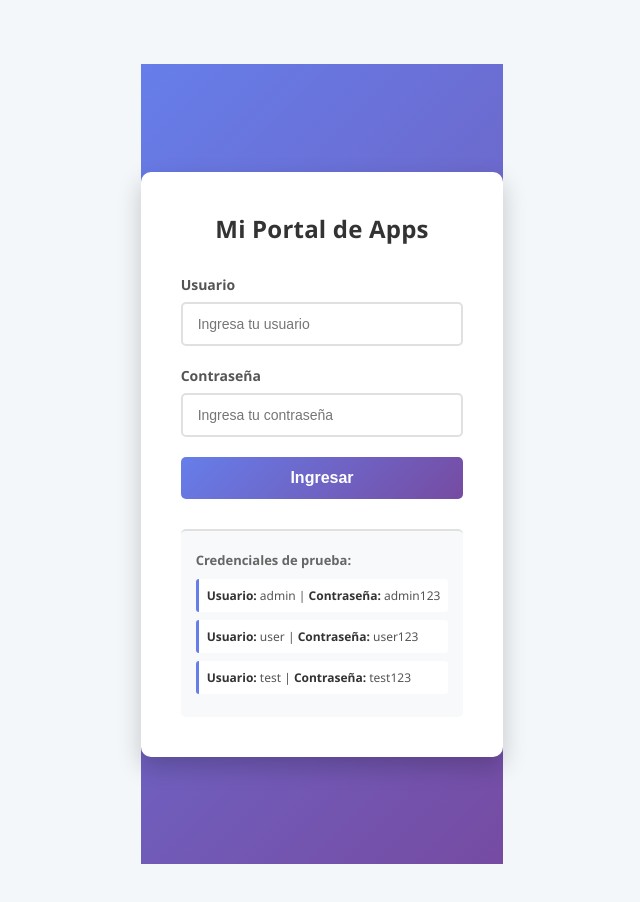
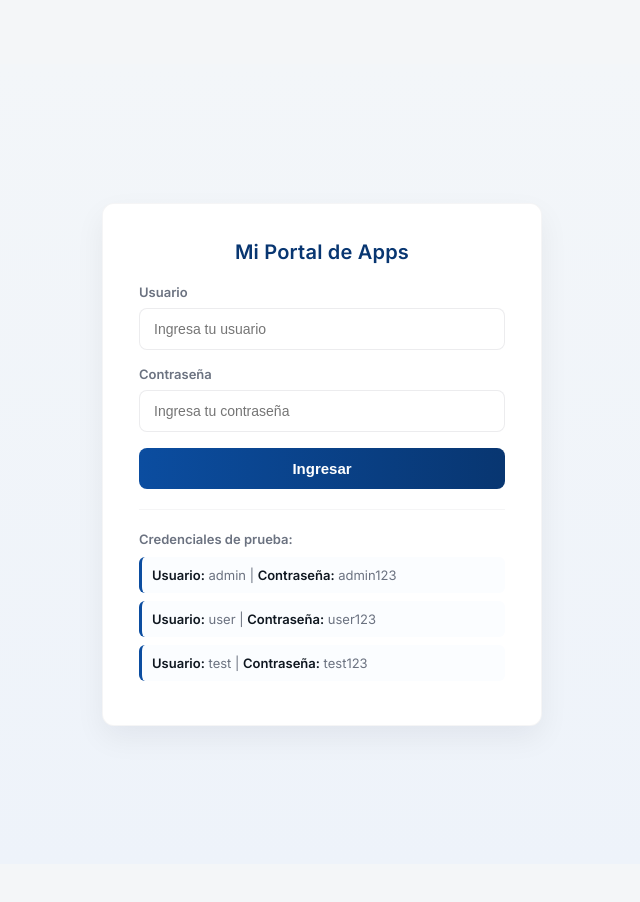
Before and after one commit to Ryuran1375/APP_Clima, a React (Create React App) app: page / in a window 1280 px wide. Shown: the top 902 px of the page, without its empty margins (318-958 px from the left). Built offline with nearby package versions, Linux system fonts and the light colour scheme.

Commit message:
Corrección de CSS y menu

```diff
--- a/src/App.css
+++ b/src/App.css
@@ -33,17 +33,18 @@ img, video, iframe {
 }
 
 :root{
-  --bg: #f4f7f9;
+  /* Paleta formal y profesional */
+  --bg: #f4f6f8;
   --container-bg: #ffffff;
-  --card-bg: #eaf6ff;
-  --text: #333;
-  --muted: #555;
-  --primary: #1a73e8;
-  --primary-700: #0d47a1;
-  --accent-soft: #bbdefb;
-  --danger: #d32f2f;
-  --danger-bg: #ffebee;
-  --card-shadow: rgba(0,0,0,0.08);
+  --card-bg: #fbfdff;
+  --text: #0f1720;
+  --muted: #6b7280;
+  --primary: #0b4da0;
+  --primary-700: #083671;
+  --accent-soft: #e6eefb;
+  --danger: #b91c1c;
+  --danger-bg: #fff1f2;
+  --card-shadow: rgba(15,23,42,0.06);
   --safe-top: env(safe-area-inset-top, 0px);
   --safe-right: env(safe-area-inset-right, 0px);
   --safe-bottom: env(safe-area-inset-bottom, 0px);
@@ -65,15 +66,12 @@ body.dark{
 }
 
 body {
-  font-family: 'Segoe UI', Tahoma, Geneva, Verdana, sans-serif;
+  font-family: 'Inter', 'Segoe UI', Tahoma, Geneva, Verdana, sans-serif;
   background-color: var(--bg);
   color: var(--text);
-  display: flex;
-  justify-content: center;
-  align-items: flex-start;
+  display: block; /* desktop-friendly layout */
   min-height: 100vh;
-  /* Use safe-area insets so content doesn't get cut off on curved/notch screens */
-  padding: calc(30px + var(--safe-top)) calc(10px + var(--safe-right)) calc(30px + var(--safe-bottom)) calc(10px + var(--safe-left));
+  padding: calc(20px + var(--safe-top)) calc(40px + var(--safe-right)) calc(20px + var(--safe-bottom)) calc(40px + var(--safe-left));
 }
 
 /* Prevent horizontal scrolling on some Android browsers where elements may overflow */
@@ -86,25 +84,25 @@ html, body {
 .container {
   background-color: var(--container-bg);
   border-radius: 12px;
-  box-shadow: 0 10px 30px var(--card-shadow);
-  padding: 30px;
-  /* Ensure container respects safe-area insets and never exceeds viewport width */
-  width: calc(100% - (var(--safe-left) + var(--safe-right) + 24px));
-  max-width: 450px;
-  margin: 0 calc(12px + var(--safe-left));
-  text-align: center;
+  box-shadow: 0 8px 28px var(--card-shadow);
+  padding: 28px;
+  width: 100%;
+  max-width: 1200px; /* ancho adecuado para PC */
+  margin: 24px auto;
+  text-align: left; /* alineado a la izquierda en escritorio */
 }
 
 h1 {
-  font-size: 1.5rem;
-  color: var(--primary); /* Azul primario */
+  font-size: 1.6rem;
+  color: var(--primary);
   margin-bottom: 20px;
+  font-weight: 700;
 }
 
 /* 3. Componente Header (Búsqueda) */
 .app-header {
-  padding-bottom: 20px;
-  border-bottom: 1px solid rgba(0,0,0,0.06);
+  padding-bottom: 18px;
+  border-bottom: 1px solid rgba(15,23,42,0.06);
   margin-bottom: 20px;
 }
 
@@ -122,11 +120,11 @@ h1 {
 
 .app-header input {
   flex-grow: 1;
-  padding: 10px;
-  border: 1px solid rgba(0,0,0,0.12);
+  padding: 10px 12px;
+  border: 1px solid rgba(15,23,42,0.08);
   border-radius: 8px;
   font-size: 1rem;
-  transition: border-color 0.3s, background-color 0.2s;
+  transition: border-color 0.18s, box-shadow 0.18s;
   background-color: transparent;
   color: var(--text);
 }
@@ -139,12 +137,12 @@ h1 {
 .app-header button {
   background-color: var(--primary);
   color: white;
-  padding: 10px 15px;
+  padding: 10px 14px;
   border: none;
   border-radius: 8px;
   cursor: pointer;
-  font-weight: bold;
-  transition: background-color 0.3s, transform 0.12s;
+  font-weight: 700;
+  transition: background-color 0.12s, transform 0.12s;
 }
 
 .app-header button:hover {
@@ -175,7 +173,7 @@ h1 {
   padding: 10px;
   border-radius: 8px;
   margin: 20px 0;
-  font-weight: 500;
+  font-weight: 600;
 }
 
 p {
@@ -199,11 +197,11 @@ p {
 
 /* 6. Componente WeatherItem (La tarjeta principal de datos) */
 .weather-item-card {
-  background-color: var(--card-bg);
+  background-color: var(--container-bg);
   border-radius: 10px;
-  padding: 20px;
-  text-align: center;
-  box-shadow: 0 4px 10px var(--card-shadow);
+  padding: 22px;
+  text-align: left;
+  box-shadow: 0 8px 22px var(--card-shadow);
 }
 
 .weather-item-card h2 {
@@ -225,8 +223,8 @@ p {
 }
 
   .temperature {
-  font-size: 3.5rem;
-  font-weight: 300;
+  font-size: 3.2rem;
+  font-weight: 400;
   color: var(--text);
   margin-left: 10px;
 }
--- a/src/styles/AppHeader.css
+++ b/src/styles/AppHeader.css
@@ -1,44 +1,45 @@
-/* App Header Styles */
+/* App Header Styles - Formal */
 .app-header {
-  background: linear-gradient(135deg, #667eea 0%, #764ba2 100%);
+  background: linear-gradient(90deg, rgba(11,77,160,0.95) 0%, rgba(8,54,113,0.95) 100%);
   color: white;
-  padding: 15px 20px;
+  padding: 14px 22px;
   display: flex;
   align-items: center;
-  gap: 20px;
-  box-shadow: 0 2px 10px rgba(0, 0, 0, 0.1);
-  margin-bottom: 20px;
+  gap: 18px;
+  box-shadow: 0 6px 20px rgba(15,23,42,0.08);
+  margin-bottom: 22px;
 }
 
 .back-button {
-  padding: 8px 16px;
-  background-color: rgba(255, 255, 255, 0.2);
+  padding: 8px 14px;
+  background-color: rgba(255,255,255,0.08);
   color: white;
-  border: 2px solid white;
-  border-radius: 5px;
+  border: 1px solid rgba(255,255,255,0.12);
+  border-radius: 8px;
   cursor: pointer;
-  font-weight: 600;
-  transition: all 0.3s ease;
-  font-size: 14px;
+  font-weight: 700;
+  transition: transform 0.12s ease, background-color 0.12s ease;
+  font-size: 13px;
   white-space: nowrap;
 }
 
 .back-button:hover {
-  background-color: rgba(255, 255, 255, 0.3);
-  transform: translateX(-2px);
+  background-color: rgba(255,255,255,0.12);
+  transform: translateX(-4px);
 }
 
 .app-name {
   margin: 0;
-  font-size: 24px;
-  font-weight: bold;
+  font-size: 20px;
+  font-weight: 700;
   flex-grow: 1;
+  color: #fff;
 }
 
 .user-label {
-  font-size: 14px;
-  opacity: 0.9;
-  background-color: rgba(255, 255, 255, 0.2);
-  padding: 5px 12px;
-  border-radius: 20px;
+  font-size: 13px;
+  opacity: 0.95;
+  background-color: rgba(255,255,255,0.08);
+  padding: 6px 12px;
+  border-radius: 999px;
 }
--- a/src/styles/Login.css
+++ b/src/styles/Login.css
@@ -1,33 +1,35 @@
-/* Login Styles */
+/* Login Styles - Formal Desktop */
 .login-container {
   display: flex;
   justify-content: center;
   align-items: center;
   min-height: 100vh;
-  background: linear-gradient(135deg, #667eea 0%, #764ba2 100%);
-  font-family: 'Segoe UI', Tahoma, Geneva, Verdana, sans-serif;
+  background: linear-gradient(180deg, #f3f6f9 0%, #eef3fa 100%);
+  font-family: 'Inter', 'Segoe UI', Tahoma, Geneva, Verdana, sans-serif;
 }
 
 .login-card {
-  background: white;
-  padding: 40px;
-  border-radius: 10px;
-  box-shadow: 0 10px 25px rgba(0, 0, 0, 0.2);
+  background: var(--container-bg);
+  padding: 36px;
+  border-radius: 12px;
+  box-shadow: 0 12px 30px var(--card-shadow);
   width: 100%;
-  max-width: 400px;
+  max-width: 440px;
+  border: 1px solid rgba(15,23,42,0.04);
 }
 
 .login-title {
   text-align: center;
-  color: #333;
-  margin-bottom: 30px;
-  font-size: 24px;
+  color: var(--primary-700);
+  margin-bottom: 20px;
+  font-size: 20px;
+  font-weight: 700;
 }
 
 .login-form {
   display: flex;
   flex-direction: column;
-  gap: 20px;
+  gap: 16px;
 }
 
 .form-group {
@@ -37,50 +39,50 @@
 
 .form-group label {
   margin-bottom: 8px;
-  color: #555;
+  color: var(--muted);
   font-weight: 600;
-  font-size: 14px;
+  font-size: 13px;
 }
 
 .form-input {
-  padding: 12px 15px;
-  border: 2px solid #e0e0e0;
-  border-radius: 5px;
+  padding: 12px 14px;
+  border: 1px solid rgba(15,23,42,0.08);
+  border-radius: 8px;
   font-size: 14px;
-  transition: border-color 0.3s ease;
+  transition: border-color 0.18s ease, box-shadow 0.18s ease;
 }
 
 .form-input:focus {
   outline: none;
-  border-color: #667eea;
-  box-shadow: 0 0 5px rgba(102, 126, 234, 0.1);
+  border-color: var(--primary);
+  box-shadow: 0 6px 18px rgba(11,77,160,0.06);
 }
 
 .error-message {
-  color: #e74c3c;
+  color: var(--danger);
   font-size: 14px;
-  margin-top: 5px;
-  background-color: #fadbd8;
+  margin-top: 8px;
+  background-color: var(--danger-bg);
   padding: 10px;
-  border-radius: 5px;
-  border-left: 4px solid #e74c3c;
+  border-radius: 6px;
+  border-left: 4px solid var(--danger);
 }
 
 .login-button {
   padding: 12px;
-  background: linear-gradient(135deg, #667eea 0%, #764ba2 100%);
+  background: linear-gradient(90deg, var(--primary) 0%, var(--primary-700) 100%);
   color: white;
   border: none;
-  border-radius: 5px;
-  font-size: 16px;
-  font-weight: 600;
+  border-radius: 8px;
+  font-size: 15px;
+  font-weight: 700;
   cursor: pointer;
-  transition: transform 0.2s ease, box-shadow 0.2s ease;
+  transition: transform 0.12s ease, box-shadow 0.12s ease;
 }
 
 .login-button:hover {
   transform: translateY(-2px);
-  box-shadow: 0 5px 15px rgba(102, 126, 234, 0.3);
+  box-shadow: 0 8px 22px rgba(11,77,160,0.08);
 }
 
 .login-button:active {
@@ -88,16 +90,14 @@
 }
 
 .demo-credentials {
-  margin-top: 30px;
-  padding-top: 20px;
-  border-top: 2px solid #e0e0e0;
-  background-color: #f8f9fa;
-  padding: 15px;
-  border-radius: 5px;
+  margin-top: 20px;
+  padding-top: 16px;
+  border-top: 1px solid rgba(15,23,42,0.04);
+  background-color: transparent;
 }
 
 .demo-credentials p {
-  color: #666;
+  color: var(--muted);
   font-size: 13px;
   font-weight: 600;
   margin-bottom: 10px;
@@ -110,15 +110,15 @@
 }
 
 .demo-credentials li {
-  color: #555;
-  font-size: 12px;
+  color: var(--muted);
+  font-size: 13px;
   margin-bottom: 8px;
-  padding: 8px;
-  background-color: white;
-  border-radius: 3px;
-  border-left: 3px solid #667eea;
+  padding: 10px;
+  background-color: var(--card-bg);
+  border-radius: 6px;
+  border-left: 3px solid var(--primary);
 }
 
 .demo-credentials strong {
-  color: #333;
+  color: var(--text);
 }
```
Also changed, not shown: src/styles/MainMenu.css (+58 -63 lines), 2 other files (tests, documents, lock files or other folders).
